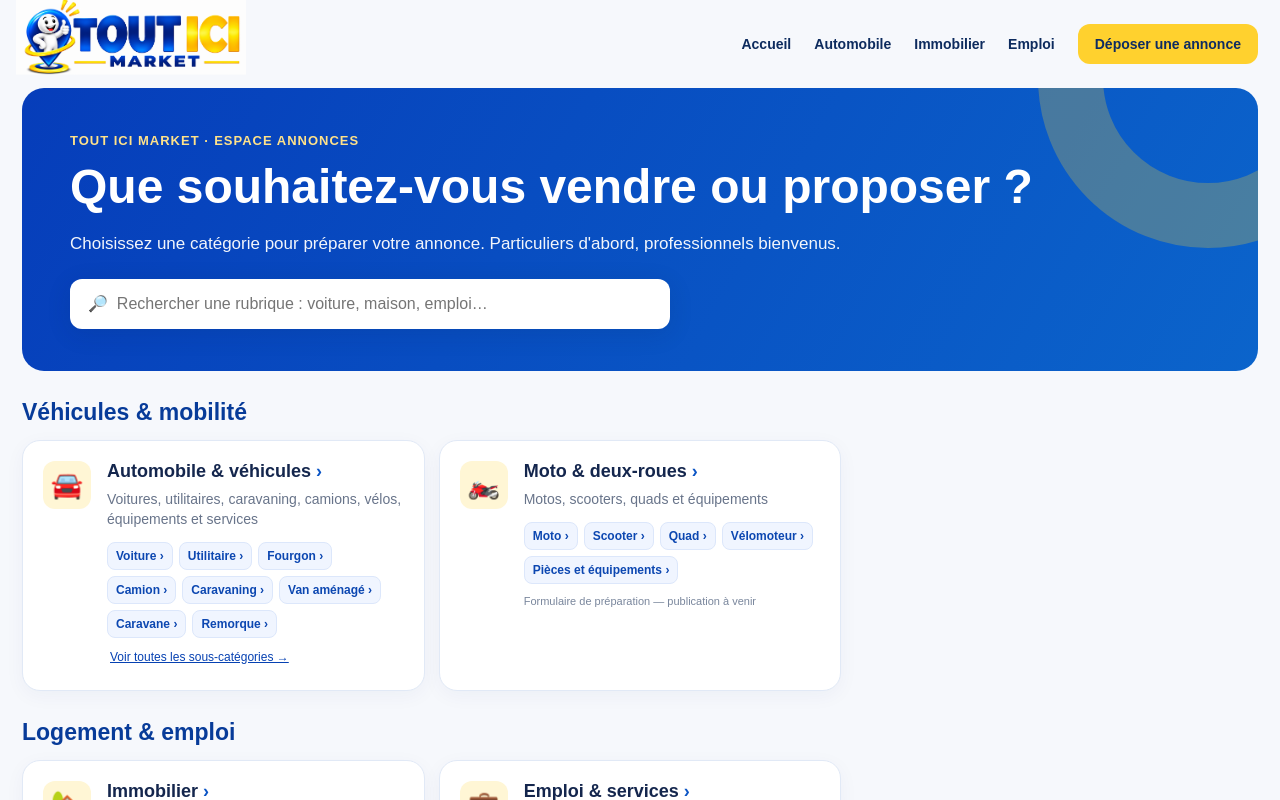
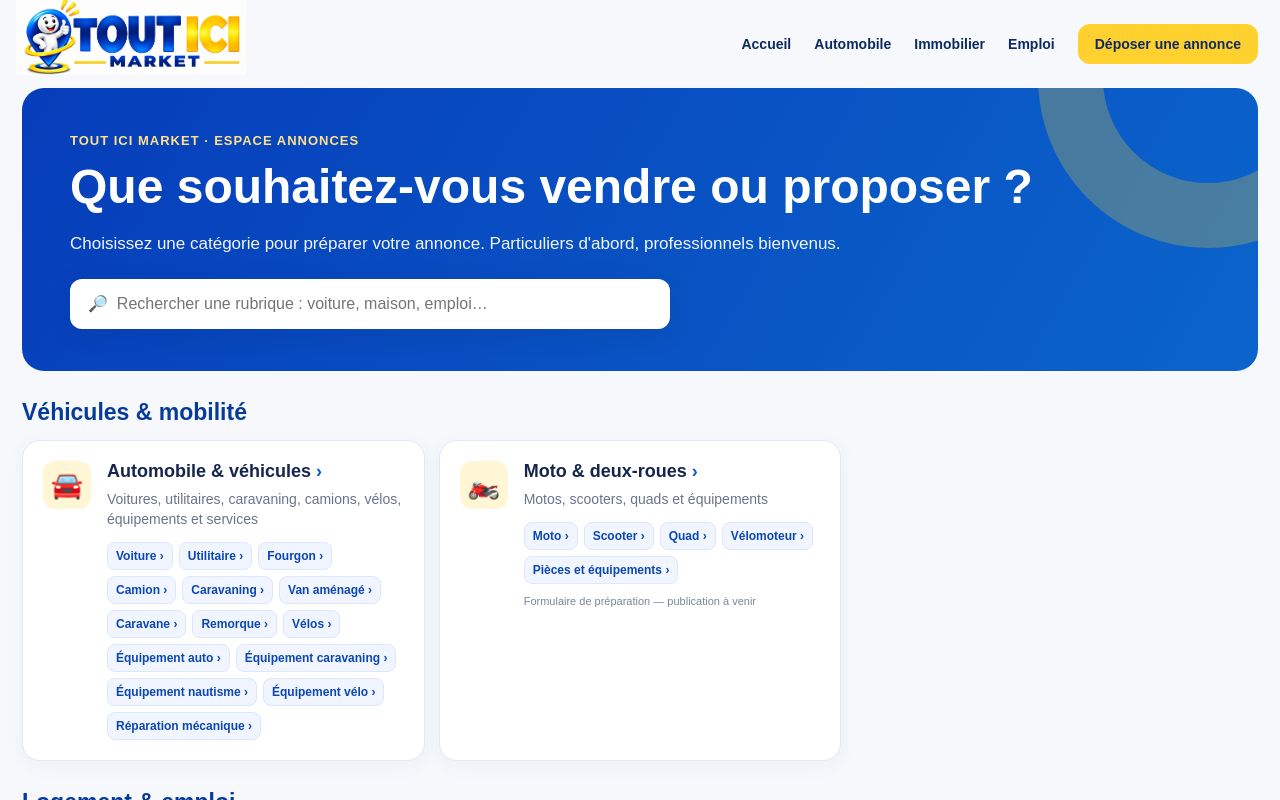
Before and after one commit to Touticimarket/tout-ici-market, a Next.js app: page /deposer in a window 1280 px wide. Shown: the top 800 px of the page. Built offline with nearby package versions, Linux system fonts and the light colour scheme.

Commit message:
Expose clickable caravaning, trucks, bicycles and equipment sections on listing hub

```diff
--- a/app/deposer/page.tsx
+++ b/app/deposer/page.tsx
@@ -64,19 +64,28 @@ export default function ChoixDepotPage(){
                   <h3><a href={"/deposer/"+c.slug} className="depot-category-link">{c.nom} <span style={{color:"#0b55c5"}} aria-hidden="true">›</span></a></h3>
                   <p>{c.description}</p>
                   <div className="depot-sub-links">
-                    {c.sousCategories.slice(0,c.slug==="automobile"?8:5).map(nom=>{
+                    {c.sousCategories.slice(0,c.slug==="automobile"?14:5).map(nom=>{
                       const autoSousRubriques:Record<string,string>={
                         "Voiture":"voiture","SUV & 4x4":"suv-4x4","Utilitaire":"utilitaire",
-                        "Fourgon":"fourgon","Van aménagé":"van-amenage","Camping-car":"camping-car",
+                        "Fourgon":"fourgon","Camion":"camion","Caravaning":"camping-car",
+                        "Van aménagé":"van-amenage","Camping-car":"camping-car",
                         "Caravane":"caravane","Remorque":"remorque","Porte-voiture":"porte-voiture",
-                        "Pièces automobiles":"pieces-auto"
+                        "Pièces automobiles":"pieces-auto","Vélos":"velo",
+                        "Équipement auto":"accessoires-auto",
+                        "Équipement caravaning":"equipement-caravaning",
+                        "Équipement nautisme":"equipement-nautisme",
+                        "Équipement vélo":"equipement-velo",
+                        "Réparation mécanique":"reparation-mecanique"
                       };
+                      const sousSlug=autoSousRubriques[nom];
                       const href=c.slug==="automobile"
-                        ? "/automobile/deposer?type="+encodeURIComponent(autoSousRubriques[nom])
+                        ? (sousSlug==="voiture"||sousSlug==="suv-4x4"||sousSlug==="monospace"
+                            ? "/automobile/deposer?type="+encodeURIComponent(sousSlug)
+                            : "/deposer/automobile/"+encodeURIComponent(sousSlug||"voiture"))
                         : "/deposer/"+c.slug+"?sousCategorie="+encodeURIComponent(nom);
                       return <a key={nom} className="depot-sub-chip" href={href}>{nom} ›</a>;
                     })}
-                    {c.sousCategories.length>(c.slug==="automobile"?8:5)&&
+                    {c.sousCategories.length>(c.slug==="automobile"?14:5)&&
                       <a href={"/deposer/"+c.slug} className="depot-all-subs">Voir toutes les sous-catégories →</a>}
                   </div>
                   {c.slug!=="automobile"&&<div style={{color:"#79869c",fontSize:11,marginTop:11}}>Formulaire de préparation — publication à venir</div>}
```
